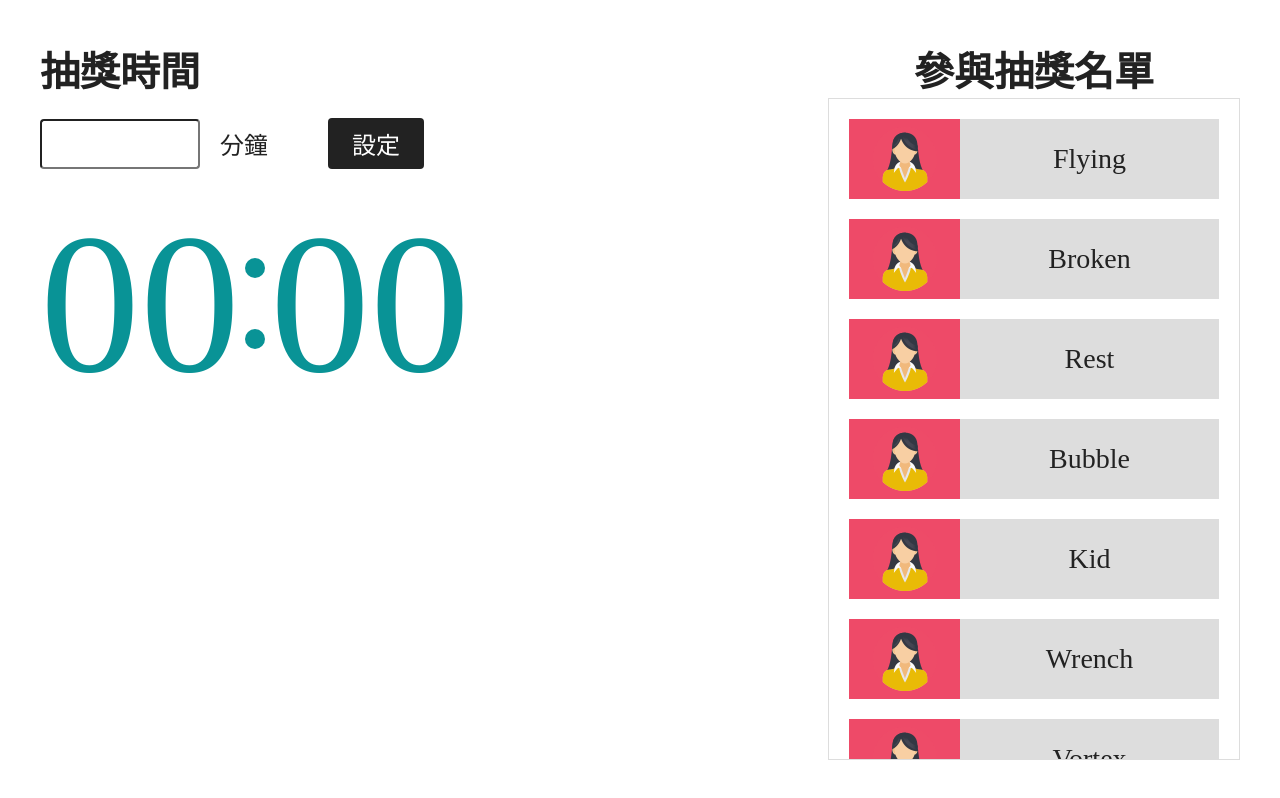
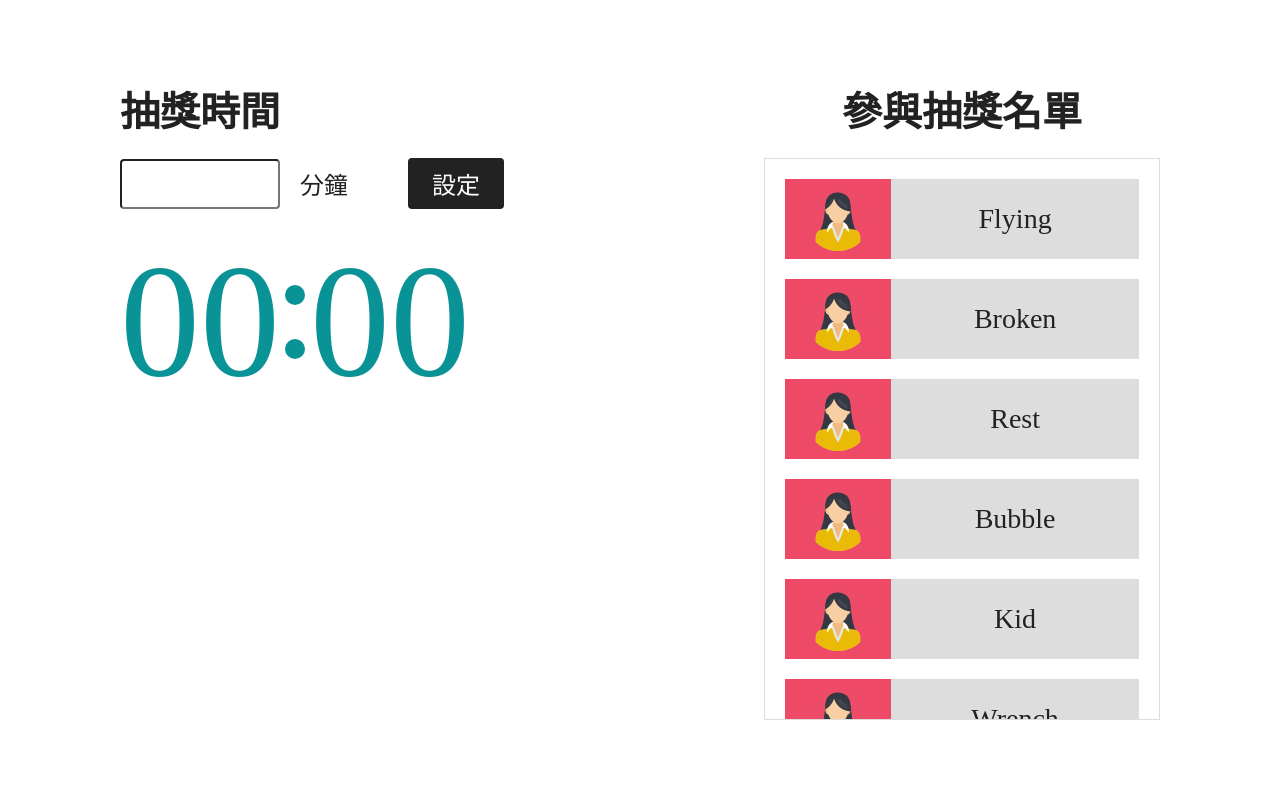
Before and after one commit to coco0225tw/counter-draw, a Next.js app: page / in a window 1280 px wide. Built offline with nearby package versions, Linux system fonts and the light colour scheme.

Commit message:
tune rwd

```diff
--- a/src/components/Participant/ParticipantList/index.tsx
+++ b/src/components/Participant/ParticipantList/index.tsx
@@ -8,7 +8,6 @@ import { useEffect } from 'react';
 import { getRandomNumber } from '@/utils/randomNumber';
 import { Participant } from '@/redux/feature/participant/types';
 //todo custom hook
-//todo rwd
 export function ParticipantList() {
   const dispatch = useDispatch();
   const list = useSelector((state: RootState) => state.participant.participants);
--- a/src/components/Participant/style.ts
+++ b/src/components/Participant/style.ts
@@ -4,14 +4,17 @@ export const ParticipantWrapper = styled.div`
   display: flex;
   flex-direction: column;
   align-items: center;
-  //min-width: 500px;
-  @media (max-width: 860px) {
+  @media (max-width: 768px) {
     width: 100%;
-    height: 80%; //todo
+    height: 80%;
     flex-shrink: 0;
   }
   .title {
     font-weight: bold;
     font-size: 40px;
+    margin-bottom: 20px;
+    @media (max-width: 768px) {
+      align-self: flex-start;
+    }
   }
 `;
--- a/src/components/Timer/CountDownSetter/style.ts
+++ b/src/components/Timer/CountDownSetter/style.ts
@@ -7,6 +7,11 @@ export const CountDownSetterWrapper = styled.div`
     height: 50px;
     border-radius: 4px;
     margin-right: 20px;
+    @media (max-width: 500px) {
+      margin-right: 10px;
+      width: 100px;
+      transform-property: width;
+    }
   }
   .button {
     padding: 8px 24px;
@@ -17,5 +22,8 @@ export const CountDownSetterWrapper = styled.div`
     margin-left: 60px;
     font-weight: lighter;
     cursor: pointer;
+    @media (max-width: 500px) {
+      margin-left: 10px;
+    }
   }
 `;
--- a/src/components/Timer/CountDownTimer/style.ts
+++ b/src/components/Timer/CountDownTimer/style.ts
@@ -1,10 +1,13 @@
 import styled from 'styled-components';
 export const CountDownTimerWrapper = styled.div`
-  font-size: 200px;
+  font-size: 160px;
   text-align: center;
   display: flex;
   color: #099396;
   position: relative;
+  @media (max-width: 500px) {
+    font-size: 120px;
+  }
 `;
 
 export const Colon = styled.div`
@@ -21,6 +24,10 @@ export const Colon = styled.div`
     position: absolute;
     left: 50%;
     transform: translateX(-50%);
+    @media (max-width: 500px) {
+      width: 10px;
+      height: 10px;
+    }
   }
   &:before {
     top: 30%;
--- a/src/components/Timer/style.ts
+++ b/src/components/Timer/style.ts
@@ -1,14 +1,11 @@
 import styled from 'styled-components';
 export const TimerWrapper = styled.div`
-  width: 64%;
-  //min-width: 500px;
+  width: 60%;
   display: flex;
   flex-direction: column;
   gap: 20px;
-  @media (max-width: 860px) {
+  @media (max-width: 768px) {
     width: 100%;
-    //height: 80%;
-    flex-shrink: 0;
   }
 
   .title {
--- a/src/styles/global.ts
+++ b/src/styles/global.ts
@@ -14,8 +14,9 @@ html,body{
 }
 *{
     box-sizing: border-box;
-    /* border: solid 1px black; */
     font-size: 24px;
     color: #222222;
+    transition-duration: 300ms;
+    transition-timing-function: ease-in-out;
 }
 `;
--- a/src/styles/index.ts
+++ b/src/styles/index.ts
@@ -8,9 +8,16 @@ export const HomeWrapper = styled.div`
   position: relative;
   padding: 40px;
   gap: 20px;
-  min-width: 500px;
+  min-width: 360px;
+  transition-property: padding;
 
-  @media (max-width: 860px) {
+  @media (min-width: 1351px) {
+    padding: 80px 300px;
+  }
+  @media (max-width: 1350px) and (min-width: 1200px) {
+    padding: 80px 120px;
+  }
+  @media (max-width: 768px) {
     flex-direction: column;
     padding-bottom: 0;
     > :last-child {
```
Also changed, not shown: src/styles/result.ts (+6 -5 lines).
